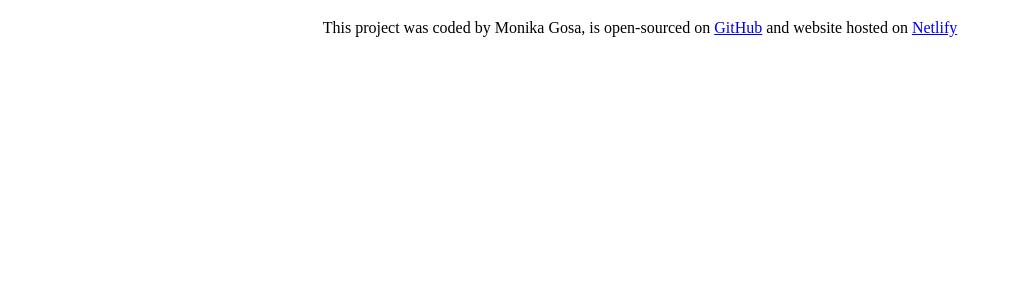
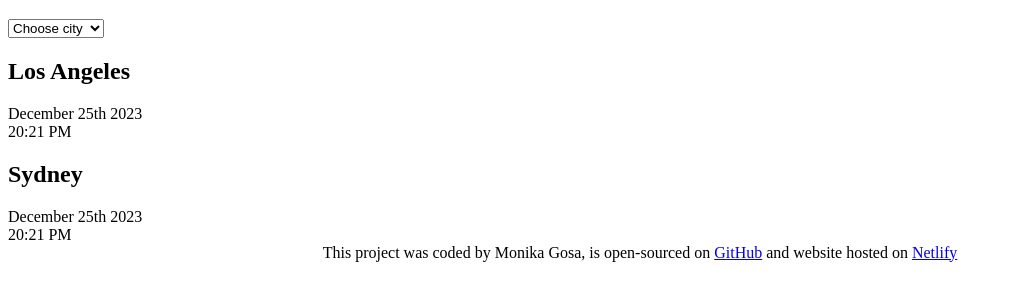
Before and after one commit to MGosa/clock-app, a plain HTML site: page index.html in a window 1280 px wide. Shown: the part 61-362 px from the top of the page, without its empty margins (0-1012 px from the left). Drawn offline with Linux system fonts and the light colour scheme.

Commit message:
added basic HTML

```diff
--- a/index.html
+++ b/index.html
@@ -7,7 +7,25 @@
     <link rel="stylesheet" href="src/styles.css" />
   </head>
   <body>
+    <div class="container"></div>
     <h1>World Clock</h1>
+    <select name="" id="">
+        <option value="">Choose city</option>
+        <option value="">Los Angeles</option>
+        <option value="">Sydney</option>
+        <option value="">Tokyo</option>
+    </select>
+    <div class="city">
+        <h2>Los Angeles</h2>
+        <div class="date">December 25th 2023</div>
+        <div class="time">20:21 PM</div>
+    </div>
+    <div class="city">
+        <h2>Sydney</h2>
+        <div class="date">December 25th 2023</div>
+        <div class="time">20:21 PM</div>
+    </div>
+
 
     <footer>
       This project was coded by Monika Gosa, is open-sourced on
@@ -17,7 +35,7 @@
         >Netlify</a
       >
     </footer>
-
+</div>
     <script src="src/index.js"></script>
   </body>
-</html>
+</html
```
